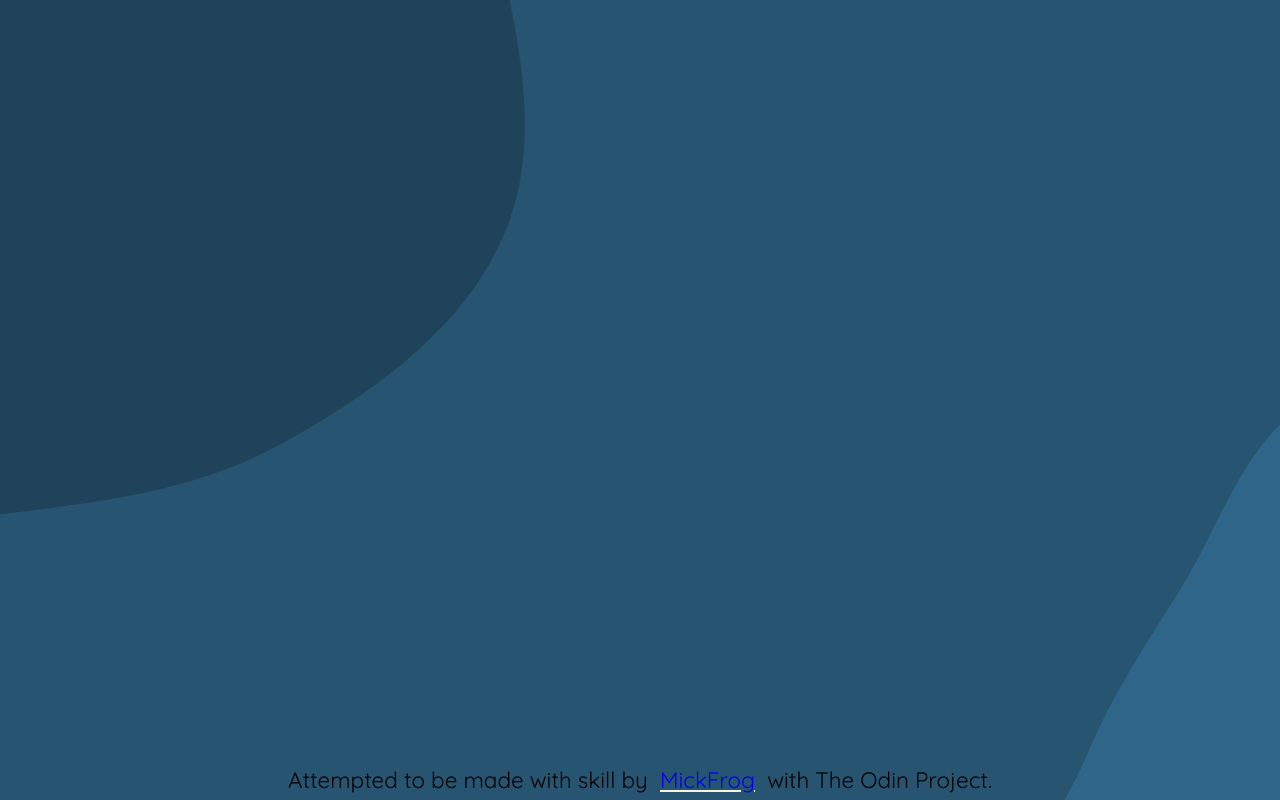
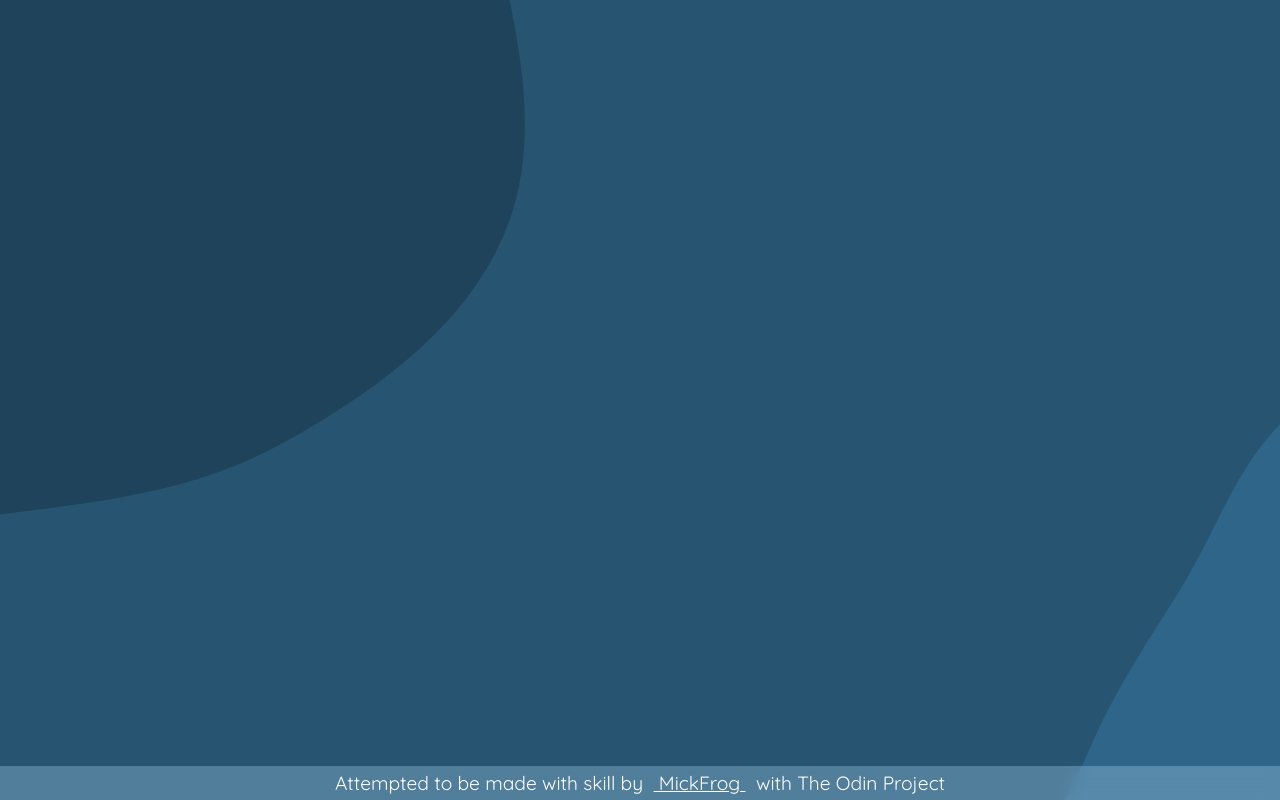
Before and after one commit to MickFrog/weatherApp, a plain HTML site: page index.html in a window 1280 px wide. Drawn offline with Linux system fonts and the light colour scheme.

Commit message:
add footer styles

```diff
--- a/index.html
+++ b/index.html
@@ -19,7 +19,8 @@
         </div>
 
         <div class="footer">
-            Attempted to be made with skill by &nbsp;<a href="https://www.github.com/MickFrog/weatherApp">MickFrog</a>&nbsp; with The Odin Project.
+            Attempted to be made with skill by &nbsp;<a href="https://www.github.com/MickFrog/weatherApp" target="_blank">
+                &nbsp;MickFrog&nbsp;</a>&nbsp; with The Odin Project
         </div>
     </body>
 </html>
--- a/style.css
+++ b/style.css
@@ -2,7 +2,7 @@
 
 :root {
     --myFont: 'Quicksand', sans-serif;
-    --textSize: 1.4rem;
+    --footerSize: 1.2rem;
 }
 
 * {
@@ -17,13 +17,10 @@ body {
 
     background-image: url(./images/clear.svg);
     background-size: cover;
+    background-repeat: no-repeat;
 
+    color: white;
     font-family: var(--myFont);
-    font-size: var(--textSize);
-}
-
-a {
-    text-decoration-color: beige;
 }
 
 .header {
@@ -35,8 +32,17 @@ a {
 }
 
 .footer {
-    height: 5vh;
+    padding: 5px;
     display: flex;
-    justify-content: center;
-    align-items: center;
+    flex-flow: row wrap;
+    place-content: center;
+    font-size: var(--footerSize);
+
+    background: rgba(181, 226, 250, 0.3);
+    backdrop-filter: blur(8px);
 }
+
+.footer > a {
+    color: inherit;
+    text-decoration-color: inherit;
+}
```
